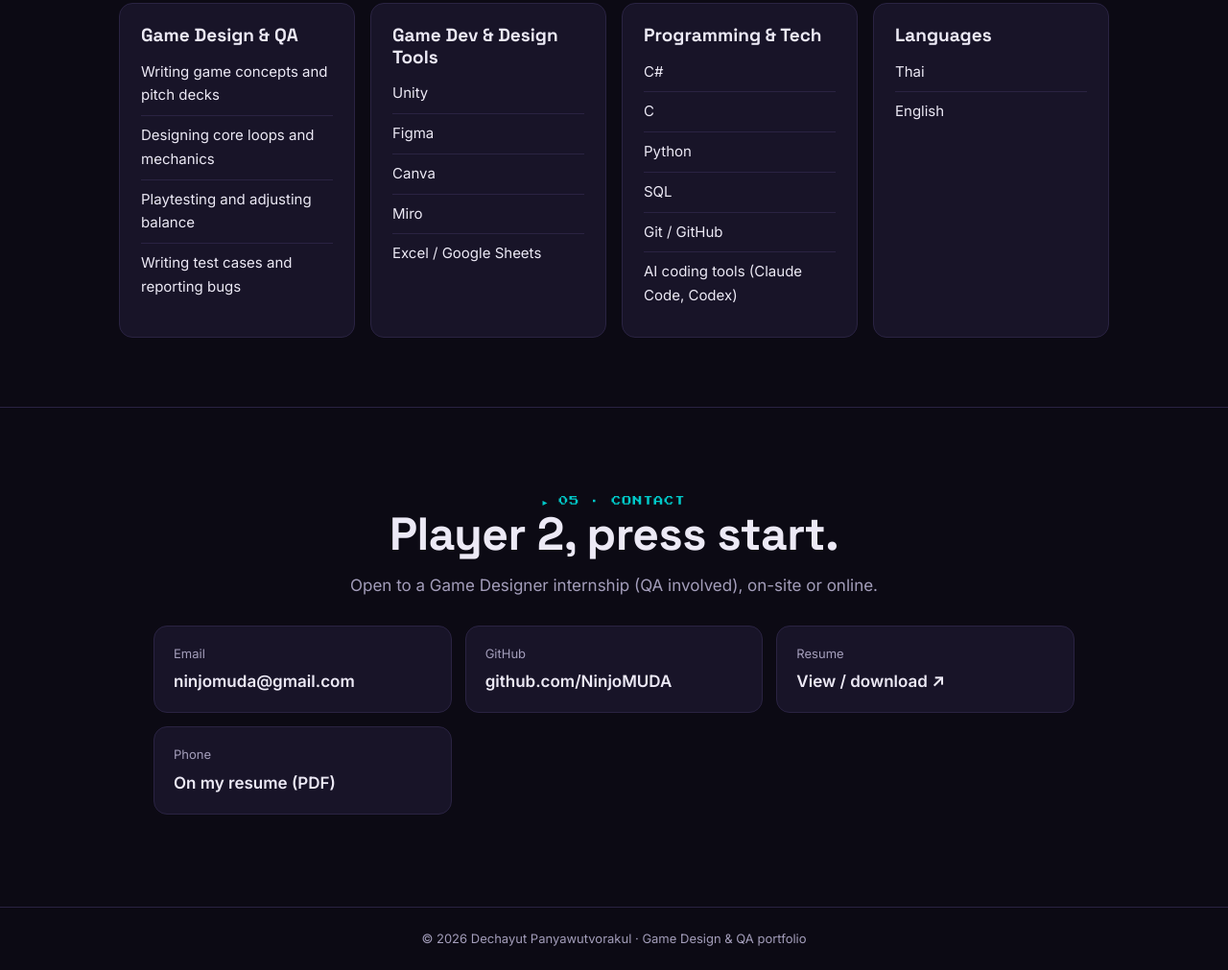
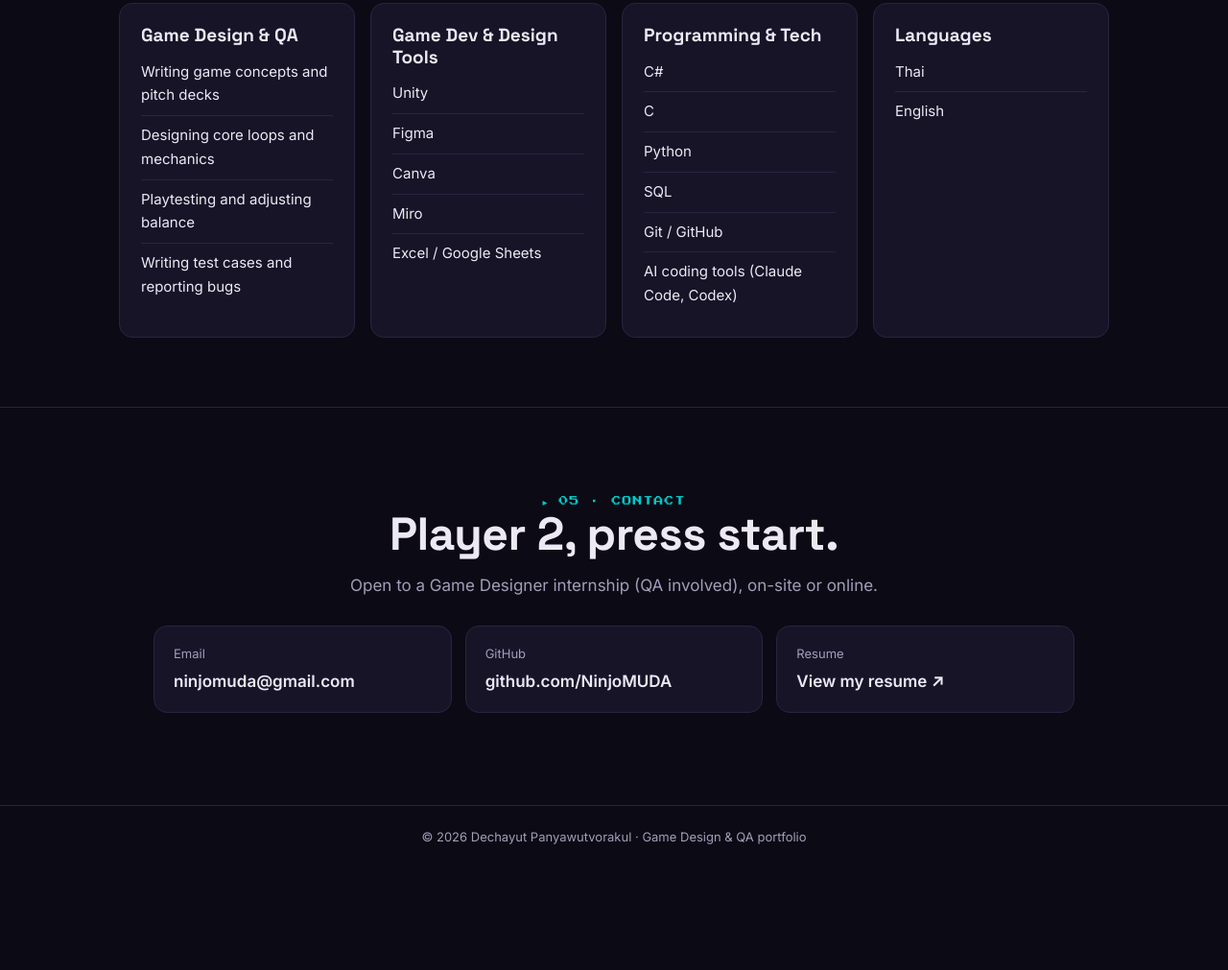
Before and after one commit to NinjoMUDA/NinjoMUDA.github.io, a plain HTML site: page index.html in a window 1280 px wide. Shown: the part 6782-7793 px from the top of the page at 96% size. After the commit the page ends 7688 px from the top, so only its background shows below. Drawn offline with Linux system fonts and the light colour scheme.

Commit message:
Contact: drop phone card, one row of 3
Co-Authored-By: Claude Opus 5.5 <noreply@anthropic.com>

```diff
--- a/index.html
+++ b/index.html
@@ -181,9 +181,10 @@
   .lvl.i{background:rgba(0,201,201,.12);color:#7ff0f0}
   .lvl.b{background:rgba(139,92,246,.14);color:#cdbcff}
   .lvl.n{background:rgba(74,222,128,.12);color:var(--pass)}
-  .contact-grid{display:grid;grid-template-columns:repeat(auto-fit,minmax(230px,1fr));gap:14px;max-width:960px;margin:0 auto;text-align:left}
+  .contact-grid{display:grid;grid-template-columns:repeat(3,1fr);gap:14px;max-width:960px;margin:0 auto;text-align:left}
   .contact-grid a,.contact-grid div{display:block;background:var(--card);border:1px solid var(--line);border-radius:14px;padding:18px 20px;text-decoration:none;color:var(--text)}
   .contact-grid a:hover{border-color:var(--teal)}
+  @media (max-width:720px){.contact-grid{grid-template-columns:1fr}}
   .contact-grid small{display:block;color:var(--muted);font-size:13px;margin-bottom:4px}
   .contact-grid span{font-weight:600;overflow-wrap:anywhere}
   .todo{background:#5a4a00;color:#ffe680;padding:0 6px;border-radius:4px}
@@ -460,8 +461,7 @@
   <div class="contact-grid">
     <a href="mailto:ninjomuda@gmail.com"><small>Email</small><span>ninjomuda@gmail.com</span></a>
     <a href="https://github.com/NinjoMUDA" target="_blank" rel="noopener"><small>GitHub</small><span>github.com/NinjoMUDA</span></a>
-    <a href="resume.html"><small>Resume</small><span>View / download ↗</span></a>
-    <div><small>Phone</small><span>On my resume (PDF)</span></div>
+    <a href="resume.html"><small>Resume</small><span>View my resume ↗</span></a>
   </div>
 </div></section>
 </main>
```
